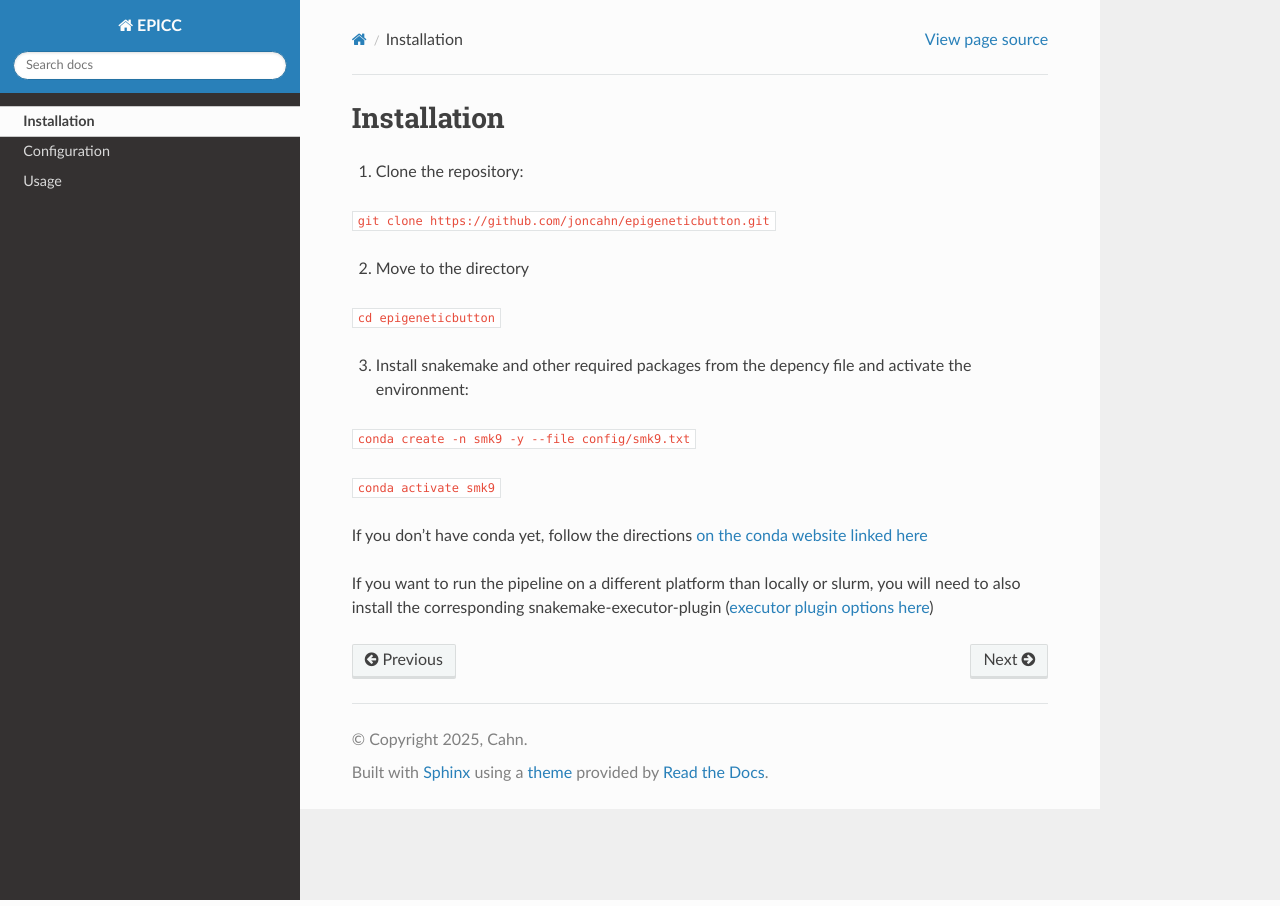
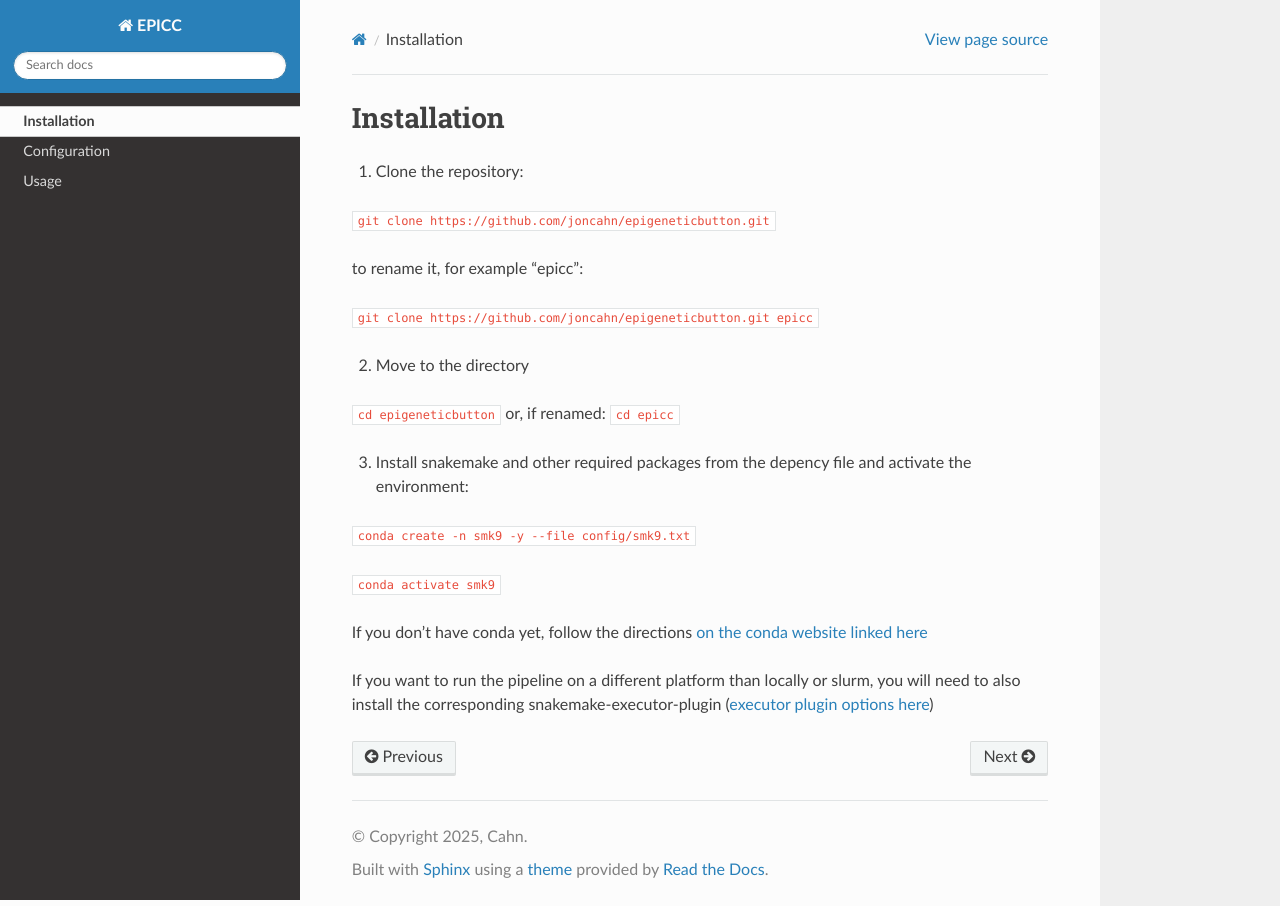
Before and after one commit to joncahn/epicc-documentation, a Sphinx documentation site: the page built from docs/source/installation.rst, in a window 1280 px wide. Built offline with Sphinx 7.4.7 and the Read the Docs theme 3.1.0, drawn with Linux system fonts in a browser that asks for light colours.

Commit message:
Update installation.rst

```diff
--- a/docs/source/installation.rst
+++ b/docs/source/installation.rst
@@ -5,9 +5,13 @@ Installation
 
 ``git clone https://github.com/joncahn/epigeneticbutton.git``
 
+to rename it, for example "epicc":
+
+``git clone https://github.com/joncahn/epigeneticbutton.git epicc``
+
 2. Move to the directory
 
-``cd epigeneticbutton``
+``cd epigeneticbutton`` or, if renamed: ``cd epicc``
 
 3. Install snakemake and other required packages from the depency file and activate the environment:
 
```
